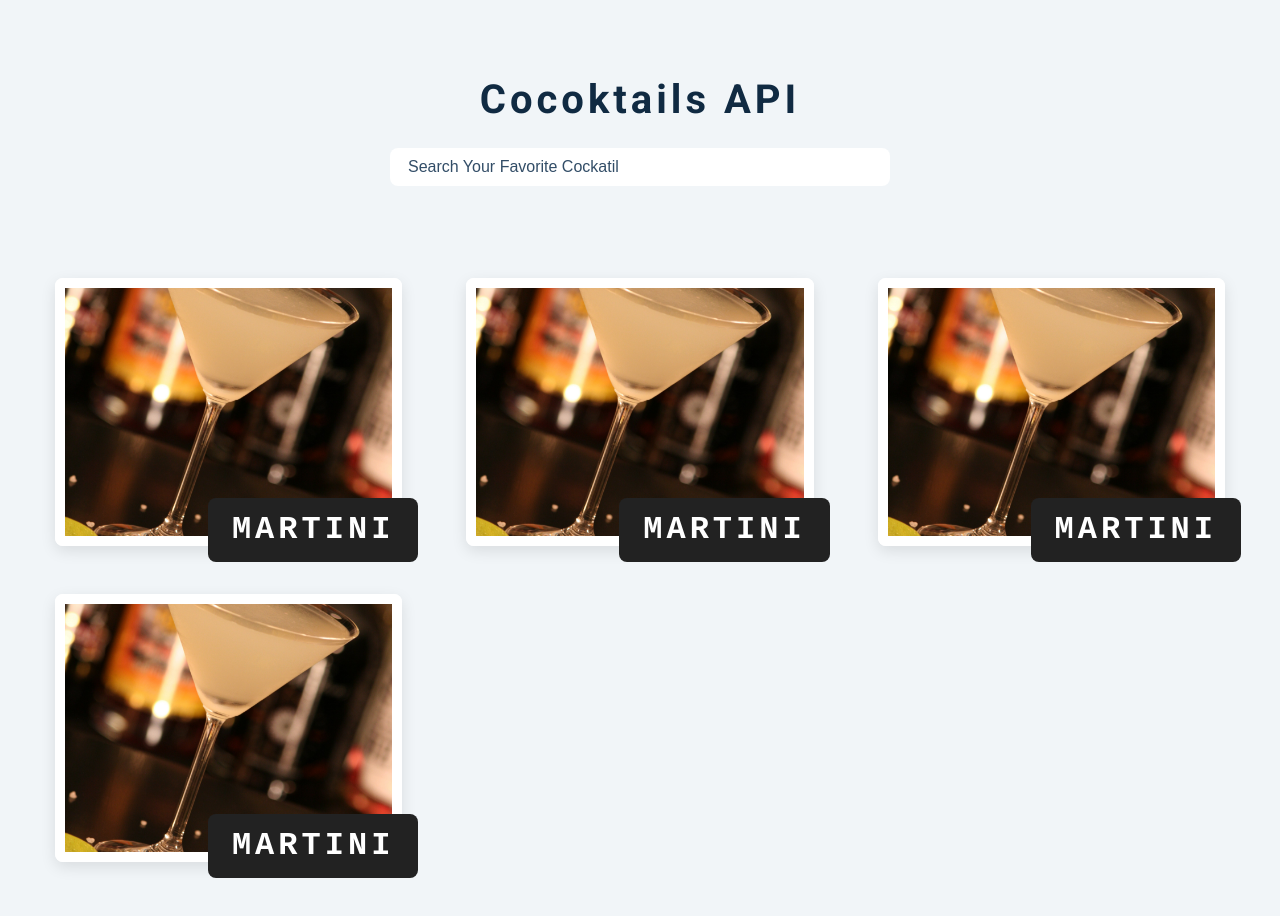
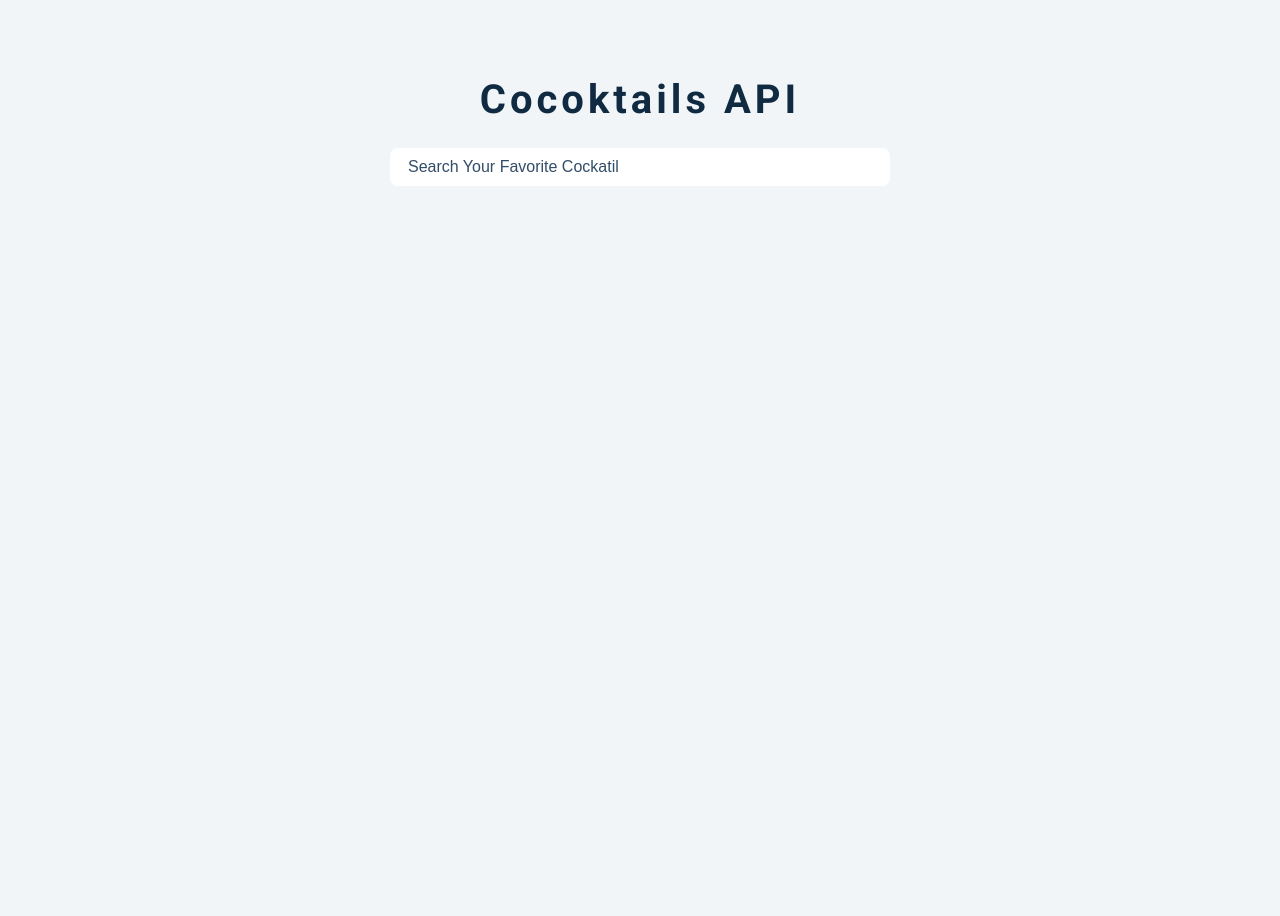
Before and after one commit to NarminGale/AJAX-Projects, a plain HTML site: page 3-cocktails/index.html in a window 1280 px wide. After the commit the page ends 800 px from the top, so only its background shows below. Drawn offline with nearby package versions, Linux system fonts and the light colour scheme; no server answers.

Commit message:
Commented single drinks

```diff
--- a/3-cocktails/index.html
+++ b/3-cocktails/index.html
@@ -32,36 +32,12 @@
       <h2 class="title"></h2>
       <div class="section-center">
         <!-- single drink -->
-        <a href="./drink.html">
+        <!-- <a href="./drink.html">
           <article class="cocktail" data-id="1">
             <img src="./cocktail.jpg" alt="cocktail" />
             <h3>martini</h3>
           </article>
-        </a>
-        <!-- end of single drink -->
-        <!-- single drink -->
-        <a href="./drink.html">
-          <article class="cocktail" data-id="1">
-            <img src="./cocktail.jpg" alt="cocktail" />
-            <h3>martini</h3>
-          </article>
-        </a>
-        <!-- end of single drink -->
-        <!-- single drink -->
-        <a href="./drink.html">
-          <article class="cocktail" data-id="1">
-            <img src="./cocktail.jpg" alt="cocktail" />
-            <h3>martini</h3>
-          </article>
-        </a>
-        <!-- end of single drink -->
-        <!-- single drink -->
-        <a href="./drink.html">
-          <article class="cocktail" data-id="1">
-            <img src="./cocktail.jpg" alt="cocktail" />
-            <h3>martini</h3>
-          </article>
-        </a>
+        </a> -->
         <!-- end of single drink -->
       </div>
     </section>
```
